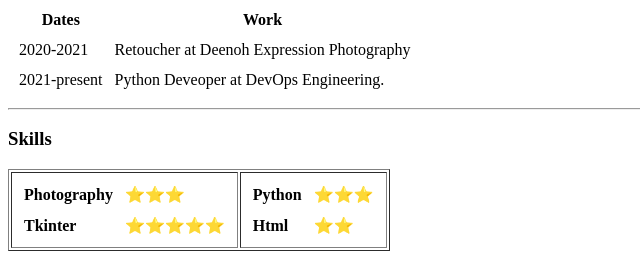
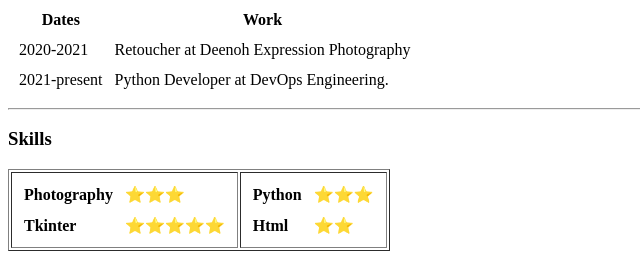
Before and after one commit to moloruntomiwa31/cv, a plain HTML site: page index.html in a window 1280 px wide. Shown: the part 568-821 px from the top of the page, 0-640 px from the left. Drawn offline with Linux system fonts and the light colour scheme.

Commit message:
Update index.html

```diff
--- a/index.html
+++ b/index.html
@@ -44,7 +44,7 @@
         </tr>
         <tr>
             <td>2021-present</td>
-            <td>Python Deveoper at DevOps Engineering.</td>
+            <td>Python Developer at DevOps Engineering.</td>
         </tr>
     </table>
     <hr>
```
